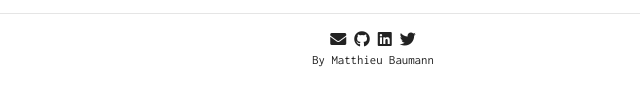
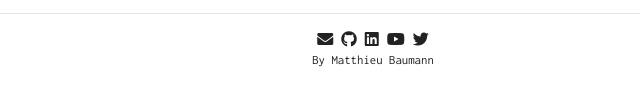
Before and after one commit to bmatthieu3/bmatthieu3.github.io, a plain HTML site: page index.html in a window 1280 px wide. Shown: the part 1164-1268 px from the top of the page, 267-907 px from the left. Drawn offline with nearby package versions, Linux system fonts and the light colour scheme.

Commit message:
add ytb link

```diff
--- a/index.html
+++ b/index.html
@@ -118,6 +118,8 @@ Test it <a href="https://bmatthieu3.github.io/hips_webgl_renderer/index.html">he
 
             <a href="https://www.linkedin.com/in/matthieu-baumann-978255114/" class="fab fa-linkedin" title="Linkedin"></a>
 
+            <a href="https://www.youtube.com/channel/UCET0H6Xqb_y279YwYg7Z6Tw/featured" class="fab fa-youtube" title="Youtube"></a>
+
             <a href="https://twitter.com/BAUMANNMatthie1" class="fab fa-twitter" title="Twitter"></a>
 
     </div>
```
Also changed, not shown: 404.html (+2 -0 lines), contact/index.html (+2 -0 lines), posts/allskyrendering/index.html (+2 -0 lines), posts/index.html (+2 -0 lines).
